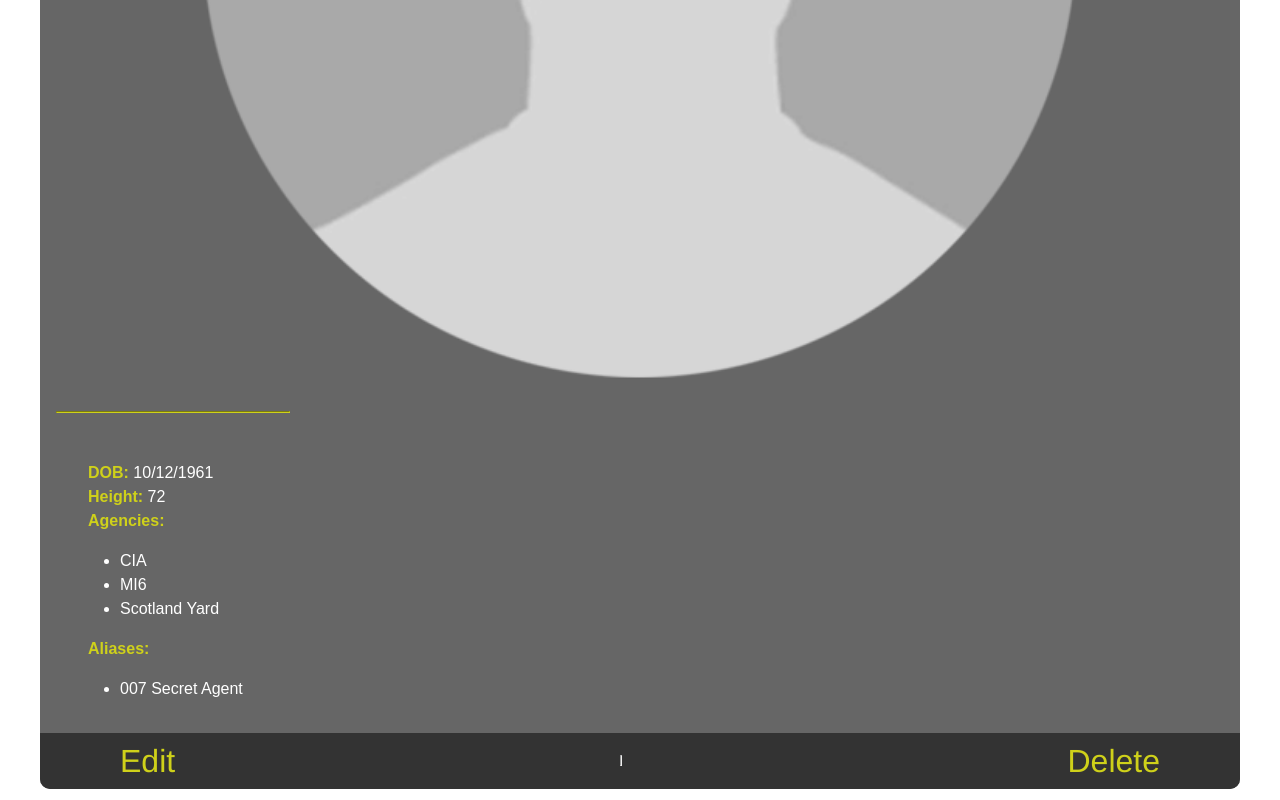
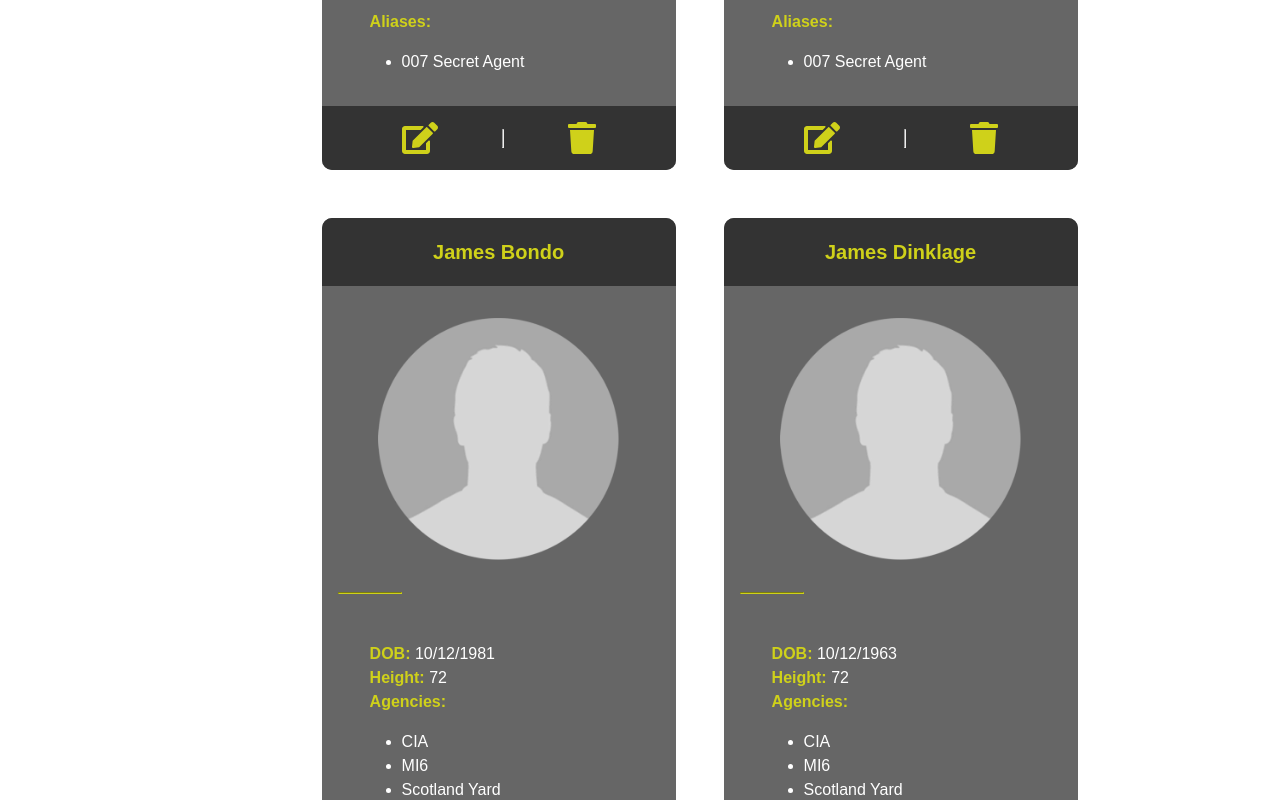
Before and after one commit to Topher-Dunlap/field-agent-react, a React (Create React App) app: page /agents in a window 1280 px wide. Shown: the part 940-1740 px from the top of the page. Built offline with nearby package versions, Linux system fonts and the light colour scheme.

Commit message:
adding font awesome icons and re structuting for css

```diff
--- a/package.json
+++ b/package.json
@@ -3,6 +3,9 @@
   "version": "0.1.0",
   "private": true,
   "dependencies": {
+    "@fortawesome/fontawesome-svg-core": "^1.2.35",
+    "@fortawesome/free-solid-svg-icons": "^5.15.3",
+    "@fortawesome/react-fontawesome": "^0.1.14",
     "@testing-library/jest-dom": "^5.14.1",
     "@testing-library/react": "^11.2.7",
     "@testing-library/user-event": "^12.8.3",
--- a/src/App.js
+++ b/src/App.js
@@ -7,7 +7,7 @@ import './css/main.css';
 
 function App() {
   return (
-      <div>
+      <>
           <header>
               <Nav/>
           </header>
@@ -15,7 +15,7 @@ function App() {
               <SwitchNavRoutes/>
           </ErrorBoundary>
           <Footer/>
-      </div>
+      </>
   );
 }
 
--- a/src/Components/Agents.jsx
+++ b/src/Components/Agents.jsx
@@ -1,6 +1,8 @@
 import React from 'react';
 import AgentData from '../data';
 import AgentCard from "./AgentCard";
+import '../css/reset.css';
+import '../css/main.css';
 import '../css/agents.css';
 
 export default function Agents() {
@@ -11,6 +13,7 @@ export default function Agents() {
                     <h1>Agents.</h1>
                 </div>
             </div>
+            <section className={"cards"}>
                 {AgentData.map((agent, idx) => (
                     <AgentCard
                         key={agent.id}
@@ -21,6 +24,7 @@ export default function Agents() {
                         agencies={agent.agencies}
                         aliases={agent.aliases}/>
                 ))}
+            </section>
         </main>
     )
 }
--- a/src/Components/CardFooter.jsx
+++ b/src/Components/CardFooter.jsx
@@ -1,14 +1,23 @@
 import React from 'react';
+import {Link} from 'react-router-dom';
+import EditAgent from './EditAgent';
+import DeleteAgent from './DeleteAgent';
+import { FontAwesomeIcon } from '@fortawesome/react-fontawesome'
+import { faTrash, faEdit } from '@fortawesome/free-solid-svg-icons'
 
 export default function CardFooter() {
     return (
         <div className="cardFooter">
             <p>
-                <a href="edit-agent.html" className="fa fa-edit">Edit</a>
+                <Link to={EditAgent} className="fa fa-edit">
+                    <FontAwesomeIcon icon={faEdit} />
+                </Link>
             </p>
             <hr/>
             <p>
-                <a href="delete-agent.html" className="fa fa-trash">Delete</a>
+                <Link to={DeleteAgent} className="fa fa-trash">
+                    <FontAwesomeIcon icon={faTrash} />
+                </Link>
             </p>
         </div>
     )
--- a/src/css/agents.css
+++ b/src/css/agents.css
@@ -132,31 +132,31 @@ main > section {
     padding: 0.5rem 2rem;
 }
 
-nav {
-    background-color: #333333;
-}
+/*nav {*/
+/*    background-color: #333333;*/
+/*}*/
 
-nav > ul {
-    margin: 1rem;
-    padding-left: 1em;
-    display: flex;
-    margin: 2rem;
-    padding-left: 0;
-    display: flex;
-    justify-content: center;
-    align-content: center;
-}
+/*nav > ul {*/
+/*    margin: 1rem;*/
+/*    padding-left: 1em;*/
+/*    display: flex;*/
+/*    margin: 2rem;*/
+/*    padding-left: 0;*/
+/*    display: flex;*/
+/*    justify-content: center;*/
+/*    align-content: center;*/
+/*}*/
 
-nav > ul > li {
-    padding: 0.4rem;
-    list-style-type: none;
-    background-color: #333;
-}
+/*nav > ul > li {*/
+/*    padding: 0.4rem;*/
+/*    list-style-type: none;*/
+/*    background-color: #333;*/
+/*}*/
 
-nav > ul > li > a {
-    border-radius: 25px;
-    color: #333333;
-}
+/*nav > ul > li > a {*/
+/*    border-radius: 25px;*/
+/*    color: #333333;*/
+/*}*/
 
 /* mobile screens */
 @media screen and (max-width: 768px) {
```
Also changed, not shown: 1 other file (tests, documents, lock files or other folders). Lines whose indentation alone changed are shown as unchanged.
